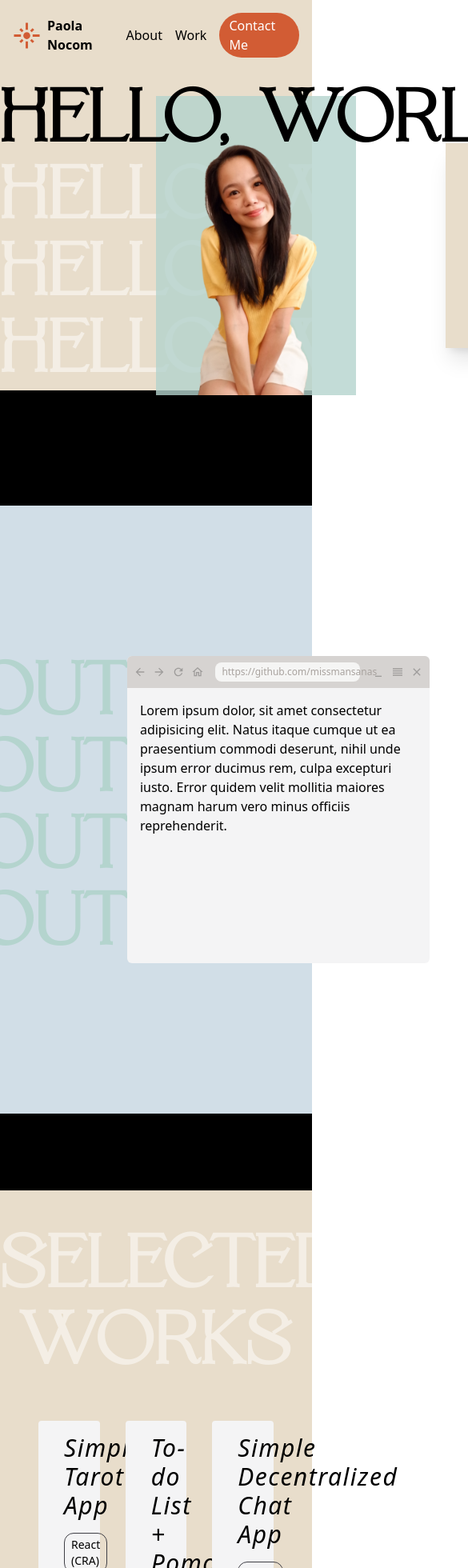
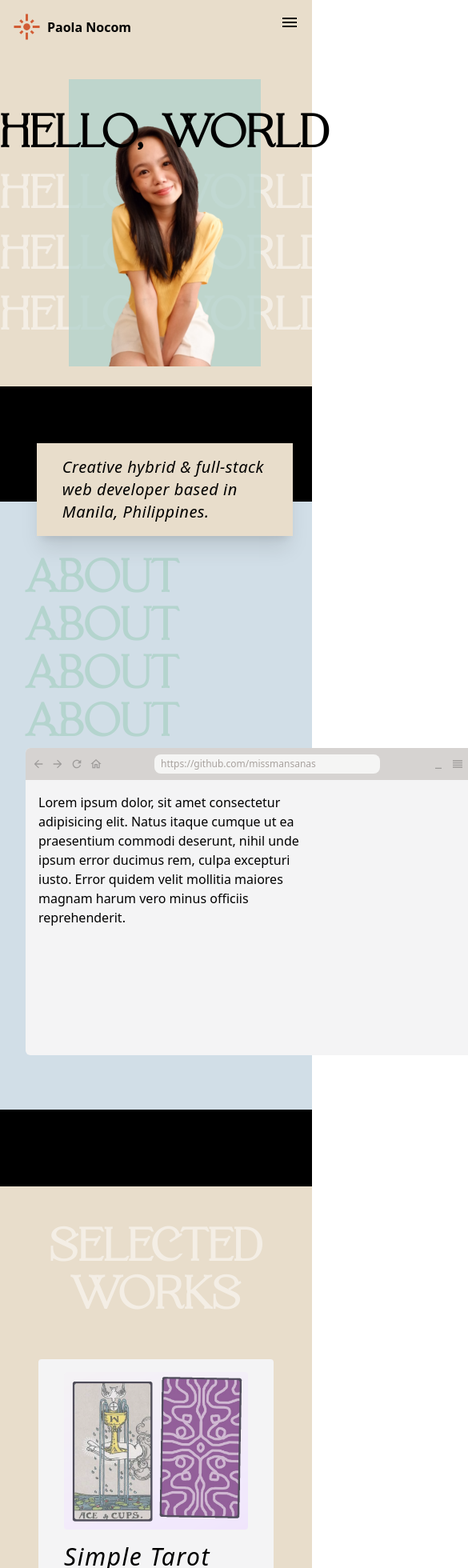
Before and after one commit to missmansanas/missmansanas.github.io, a React (Vite) app: page / in a window 390 px wide. Shown: the top 1960 px of the page at 80% size, 585 px wide, since content can reach past the window. Built offline with nearby package versions, Linux system fonts and the light colour scheme.

Commit message:
Mobile fixes; portfolio update

```diff
--- a/src/App.jsx
+++ b/src/App.jsx
@@ -16,22 +16,22 @@ function App() {
     >
       <Navbar/>
       <main className=''>
-        <div className='flex flex-col items-center w-max mx-auto'>
-          <p className='uppercase font-display text-8xl font-bold tracking-wide z-10'>
+        <div className='flex flex-col items-center w-max mx-auto py-12'>
+          <p className='uppercase font-display text-6xl py-2 md:text-8xl font-bold tracking-wide z-10'>
             Hello, world
           </p>
-          <p className='uppercase font-display text-8xl font-bold tracking-wide text-white/50'>
+          <p className='uppercase font-display text-6xl py-2 md:text-8xl font-bold tracking-wide text-white/50'>
             Hello, world
             </p>
-          <p className='uppercase font-display text-8xl font-bold tracking-wide text-white/50'>
+          <p className='uppercase font-display text-6xl py-2 md:text-8xl font-bold tracking-wide text-white/50'>
             Hello, world
           </p>
-          <p className='uppercase font-display text-8xl font-bold tracking-wide text-white/50'>
+          <p className='uppercase font-display text-6xl py-2 md:text-8xl font-bold tracking-wide text-white/50'>
             Hello, world
           </p>
 
-          <div className='flex flex-row absolute gap-24 z-0 justify-between items-center'>
-            <img src='assets/portrait-nobg.png' width={250} className='bg-seafoam/80 m-4'/>
+          <div className='flex flex-col md:flex-row absolute gap-24 lg:gap-40 z-0 items-center'>
+            <img src='assets/portrait-nobg.png' className='w-60 md:w-72 bg-seafoam/80 -mt-8 md:mt-4'/>
             <div className='max-w-80 bg-sand px-8 py-4 shadow-xl text-xl tracking-wide italic'>Creative hybrid & full-stack web developer based in Manila, Philippines.</div>
           </div>
         </div>
@@ -40,18 +40,18 @@ function App() {
         </div>
 
 
-        <div id='about' className='flex flex-row justify-center p-8 bg-powder items-center min-h-[90vh]'>
+        <div id='about' className='flex flex-col md:flex-row justify-center p-8 bg-powder md:items-center min-h-[90vh]'>
           <div className=''>
-            <p className='uppercase font-display text-8xl font-bold tracking-wide text-seafoam'>
+            <p className='uppercase font-display text-6xl md:text-8xl font-bold tracking-wide text-seafoam'>
               About
             </p>
-            <p className='uppercase font-display text-8xl font-bold tracking-wide text-seafoam'>
+            <p className='uppercase font-display text-6xl md:text-8xl font-bold tracking-wide text-seafoam'>
               About
             </p>
-            <p className='uppercase font-display text-8xl font-bold tracking-wide text-seafoam'>
+            <p className='uppercase font-display text-6xl md:text-8xl font-bold tracking-wide text-seafoam'>
               About
             </p>
-            <p className='uppercase font-display text-8xl font-bold tracking-wide text-seafoam'>
+            <p className='uppercase font-display text-6xl md:text-8xl font-bold tracking-wide text-seafoam'>
               About
             </p>
 
@@ -74,7 +74,7 @@ function App() {
               </div>
             </div>
             <div className='p-4'>
-              <p className=''>Lorem ipsum dolor, sit amet consectetur adipisicing elit. Natus itaque cumque ut ea praesentium commodi deserunt, nihil unde ipsum error ducimus rem, culpa excepturi iusto. Error quidem velit mollitia maiores magnam harum vero minus officiis reprehenderit.</p>
+              <p className='w-3/5 md:w-full'>Lorem ipsum dolor, sit amet consectetur adipisicing elit. Natus itaque cumque ut ea praesentium commodi deserunt, nihil unde ipsum error ducimus rem, culpa excepturi iusto. Error quidem velit mollitia maiores magnam harum vero minus officiis reprehenderit.</p>
 
             </div>
           </div>
@@ -85,7 +85,7 @@ function App() {
 
         <div id='work' className="min-h-40 bg-sand py-12">
 
-            <p className='uppercase font-display text-8xl font-bold tracking-wide text-white/50 text-center'>
+            <p className='uppercase font-display text-6xl md:text-8xl font-bold tracking-wide text-white/50 text-center'>
               Selected Works
             </p>
             <DevPortfolio/>
--- a/src/components/DevPortfolio.jsx
+++ b/src/components/DevPortfolio.jsx
@@ -40,11 +40,24 @@ const DevPortfolio = () => {
       ],
       link: "https://missmansanas.github.io/chat-dapp",
     },
+    {
+      image: 'assets/makoltaverse.png',
+      title: "Fictional Media Portal",
+      description: "Immerse in the universe of Makolta, the fictional setting of an upcoming literary and transmedia project.",
+      tags: [
+        "React (Vite)",
+        "NodeJs",
+        "ExpressJS",
+        "MongoDB",
+        "Vercel"
+      ],
+      link: "https://makolta.vercel.com",
+    },
 
   ]
 
   return (
-    <div className='grid grid-cols-3 gap-8 p-12'>
+    <div className='grid md:grid-cols-2 lg:grid-cols-3 gap-8 p-12'>
 
       {portfolioItems &&
         portfolioItems.map((item, i) => {
--- a/src/components/Navbar.jsx
+++ b/src/components/Navbar.jsx
@@ -1,16 +1,35 @@
-import React from 'react'
-import { Link } from 'react-router-dom'
+import React, { useEffect, useState } from 'react'
 import FlareIcon from '@mui/icons-material/Flare';
+import MenuIcon from '@mui/icons-material/Menu';
+import useMediaQuery from '@mui/material/useMediaQuery';
 
 const Navbar = () => {
+  const matches = useMediaQuery('(min-width:640px)');
+  const [open, setOpen] = useState(false);
+
   return (
     <div className='w-full flex justify-between p-4'>
       <p className='flex flex-row items-center gap-2'><FlareIcon fontSize="large" className='text-sienna'/><span className='font-bold'>Paola Nocom</span></p>
+
+      {matches ? (
         <div className='flex gap-4 items-center'>
           <a href='#about'>About</a>
           <a href='#work'>Work</a>
           <a href='mailto:paolanocom@gmail.com' className='bg-sienna text-white rounded rounded-full px-3 py-1'>Contact Me</a>
         </div>
+      ) : (
+        <>
+
+        <MenuIcon onClick={()=> setOpen(!open) } />
+        <div className={`${!open ? 'hidden' : 'absolute top-12 right-5 flex flex-col gap-4 items-end shadow-xl bg-sand p-3 rounded-xl z-50'}`}>
+          <a href='#about'>About</a>
+          <a href='#work'>Work</a>
+          <a href='mailto:paolanocom@gmail.com' className='bg-sienna text-white rounded rounded-full px-3 py-1'>Contact Me</a>
+        </div>
+        </>
+      )
+
+      }
     </div>
   )
 }
--- a/src/components/PortfolioItem.jsx
+++ b/src/components/PortfolioItem.jsx
@@ -5,14 +5,14 @@ import ArrowForwardIcon from '@mui/icons-material/ArrowForward';
 const PortfolioItem = ({title, imageUrl, description, tags, link}) => {
   return (
     <div className='bg-zinc-100 py-4 px-8 flex flex-col gap-4 rounded'>
-      {/* <motion.img
+      <motion.img
         src={imageUrl}
         className='rounded opacity-70'
         alt={title}
         initial={{ opacity: "70%" }}
         whileHover={{ opacity: 100 }}
         transition={{ duration: 0.3 }}
-        /> */}
+        />
       <h2 className='text-3xl font-light tracking-wider italic'>{title}</h2>
 
       <div className='flex flex-row flex-wrap gap-2'>
```
Also changed, not shown: public/assets/makoltaverse.png (added). Lines whose indentation alone changed are shown as unchanged.
